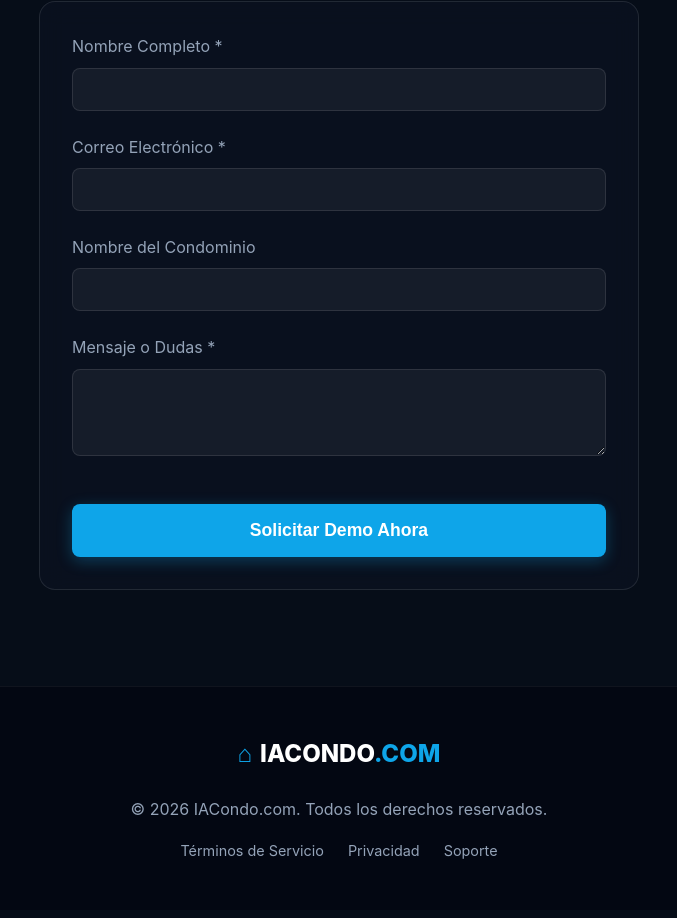
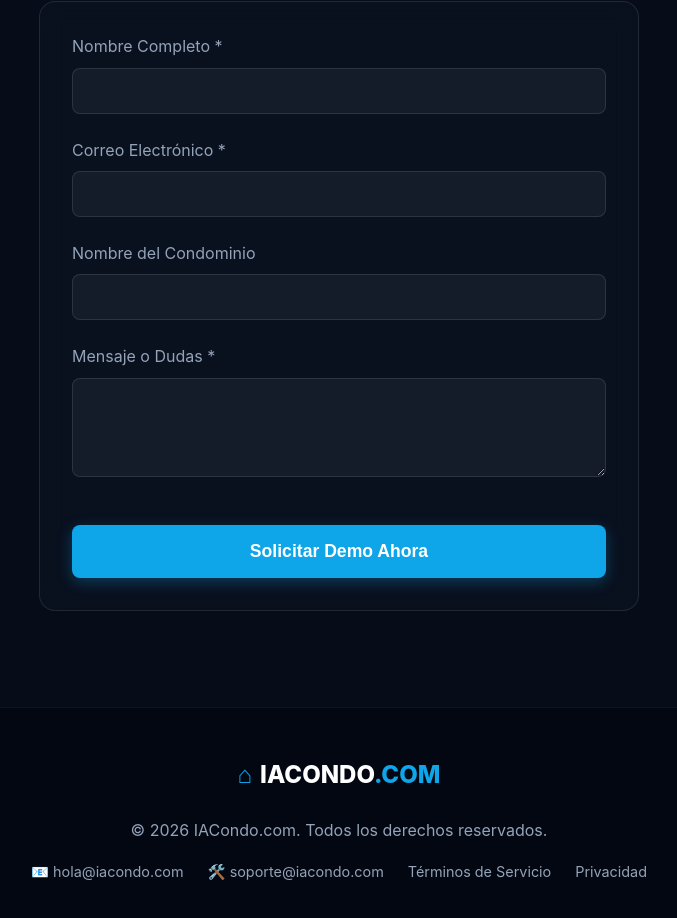
Before and after one commit to alejandrosaezh-bit/iacondo-website, a React (Vite) app: page / in a window 1280 px wide. Shown: the part 2509-3427 px from the top of the page, without its empty margins (301-978 px from the left). Built offline with nearby package versions, Linux system fonts and the light colour scheme.

Commit message:
feat: add @iacondo.com transactional email relay and enhance contact form

```diff
--- a/src/App.jsx
+++ b/src/App.jsx
@@ -149,10 +149,11 @@ function App() {
           <span style={{ color: 'white' }}>IACONDO<span style={{ color: 'var(--accent-primary)' }}>.COM</span></span>
         </div>
         <p style={{ marginBottom: '1rem' }}>© {new Date().getFullYear()} IACondo.com. Todos los derechos reservados.</p>
-        <div style={{ display: 'flex', justifyContent: 'center', gap: '1.5rem', fontSize: '0.9rem' }}>
+        <div style={{ display: 'flex', justifyContent: 'center', gap: '1.5rem', fontSize: '0.9rem', flexWrap: 'wrap' }}>
+          <a href="mailto:hola@iacondo.com" style={{ color: 'var(--text-secondary)', textDecoration: 'none' }}>📧 hola@iacondo.com</a>
+          <a href="mailto:soporte@iacondo.com" style={{ color: 'var(--text-secondary)', textDecoration: 'none' }}>🛠️ soporte@iacondo.com</a>
           <a href="#" style={{ color: 'var(--text-secondary)', textDecoration: 'none' }}>Términos de Servicio</a>
           <a href="#" style={{ color: 'var(--text-secondary)', textDecoration: 'none' }}>Privacidad</a>
-          <a href="mailto:soporte@iacondo.com" style={{ color: 'var(--text-secondary)', textDecoration: 'none' }}>Soporte</a>
         </div>
       </footer>
 
@@ -212,7 +213,17 @@ function ContactForm() {
       if (response.ok) {
         setStatus('success');
       } else {
-        setStatus('error');
+        // Fallback directo al backend principal si la ruta local de Vercel devuelve error
+        const fallbackRes = await fetch('https://condopro-api.onrender.com/api/public/contact', {
+          method: 'POST',
+          headers: { 'Content-Type': 'application/json' },
+          body: JSON.stringify(formData)
+        });
+        if (fallbackRes.ok) {
+          setStatus('success');
+        } else {
+          setStatus('error');
+        }
       }
     } catch (error) {
       console.error('Error enviando formulario:', error);
@@ -268,35 +279,48 @@ function ContactForm() {
   return (
     <form className="glass-panel" onSubmit={handleSubmit} style={{ display: 'flex', flexDirection: 'column', gap: '1.5rem' }}>
       <div>
-        <label style={{ display: 'block', marginBottom: '0.5rem', color: 'var(--text-secondary)' }}>Nombre Completo *</label>
+        <label htmlFor="contact-name" style={{ display: 'block', marginBottom: '0.5rem', color: 'var(--text-secondary)' }}>Nombre Completo *</label>
         <input
-          type="text" required
+          id="contact-name"
+          name="name"
+          type="text"
+          autoComplete="name"
+          required
           value={formData.name} onChange={e => setFormData({...formData, name: e.target.value})}
-          style={{ width: '100%', padding: '0.8rem', borderRadius: '8px', background: 'rgba(255,255,255,0.05)', border: '1px solid var(--border-light)', color: 'white' }}
+          style={{ width: '100%', padding: '0.8rem', borderRadius: '8px', background: 'rgba(255,255,255,0.05)', border: '1px solid var(--border-light)', color: 'white', fontSize: '1rem' }}
         />
       </div>
       <div>
-        <label style={{ display: 'block', marginBottom: '0.5rem', color: 'var(--text-secondary)' }}>Correo Electrónico *</label>
+        <label htmlFor="contact-email" style={{ display: 'block', marginBottom: '0.5rem', color: 'var(--text-secondary)' }}>Correo Electrónico *</label>
         <input
-          type="email" required
+          id="contact-email"
+          name="email"
+          type="email"
+          autoComplete="email"
+          required
           value={formData.email} onChange={e => setFormData({...formData, email: e.target.value})}
-          style={{ width: '100%', padding: '0.8rem', borderRadius: '8px', background: 'rgba(255,255,255,0.05)', border: '1px solid var(--border-light)', color: 'white' }}
+          style={{ width: '100%', padding: '0.8rem', borderRadius: '8px', background: 'rgba(255,255,255,0.05)', border: '1px solid var(--border-light)', color: 'white', fontSize: '1rem' }}
         />
       </div>
       <div>
-        <label style={{ display: 'block', marginBottom: '0.5rem', color: 'var(--text-secondary)' }}>Nombre del Condominio</label>
+        <label htmlFor="contact-condominium" style={{ display: 'block', marginBottom: '0.5rem', color: 'var(--text-secondary)' }}>Nombre del Condominio</label>
         <input
+          id="contact-condominium"
+          name="condominium"
           type="text"
+          autoComplete="organization"
           value={formData.condominium} onChange={e => setFormData({...formData, condominium: e.target.value})}
-          style={{ width: '100%', padding: '0.8rem', borderRadius: '8px', background: 'rgba(255,255,255,0.05)', border: '1px solid var(--border-light)', color: 'white' }}
+          style={{ width: '100%', padding: '0.8rem', borderRadius: '8px', background: 'rgba(255,255,255,0.05)', border: '1px solid var(--border-light)', color: 'white', fontSize: '1rem' }}
         />
       </div>
       <div>
-        <label style={{ display: 'block', marginBottom: '0.5rem', color: 'var(--text-secondary)' }}>Mensaje o Dudas *</label>
+        <label htmlFor="contact-message" style={{ display: 'block', marginBottom: '0.5rem', color: 'var(--text-secondary)' }}>Mensaje o Dudas *</label>
         <textarea
+          id="contact-message"
+          name="message"
           required rows="4"
           value={formData.message} onChange={e => setFormData({...formData, message: e.target.value})}
-          style={{ width: '100%', padding: '0.8rem', borderRadius: '8px', background: 'rgba(255,255,255,0.05)', border: '1px solid var(--border-light)', color: 'white', resize: 'vertical' }}
+          style={{ width: '100%', padding: '0.8rem', borderRadius: '8px', background: 'rgba(255,255,255,0.05)', border: '1px solid var(--border-light)', color: 'white', resize: 'vertical', fontSize: '1rem' }}
         />
       </div>
       {status === 'error' && (
```
Also changed, not shown: api/contact.js (+4 -4 lines), api/send-email.js (added, +96 -0 lines).
